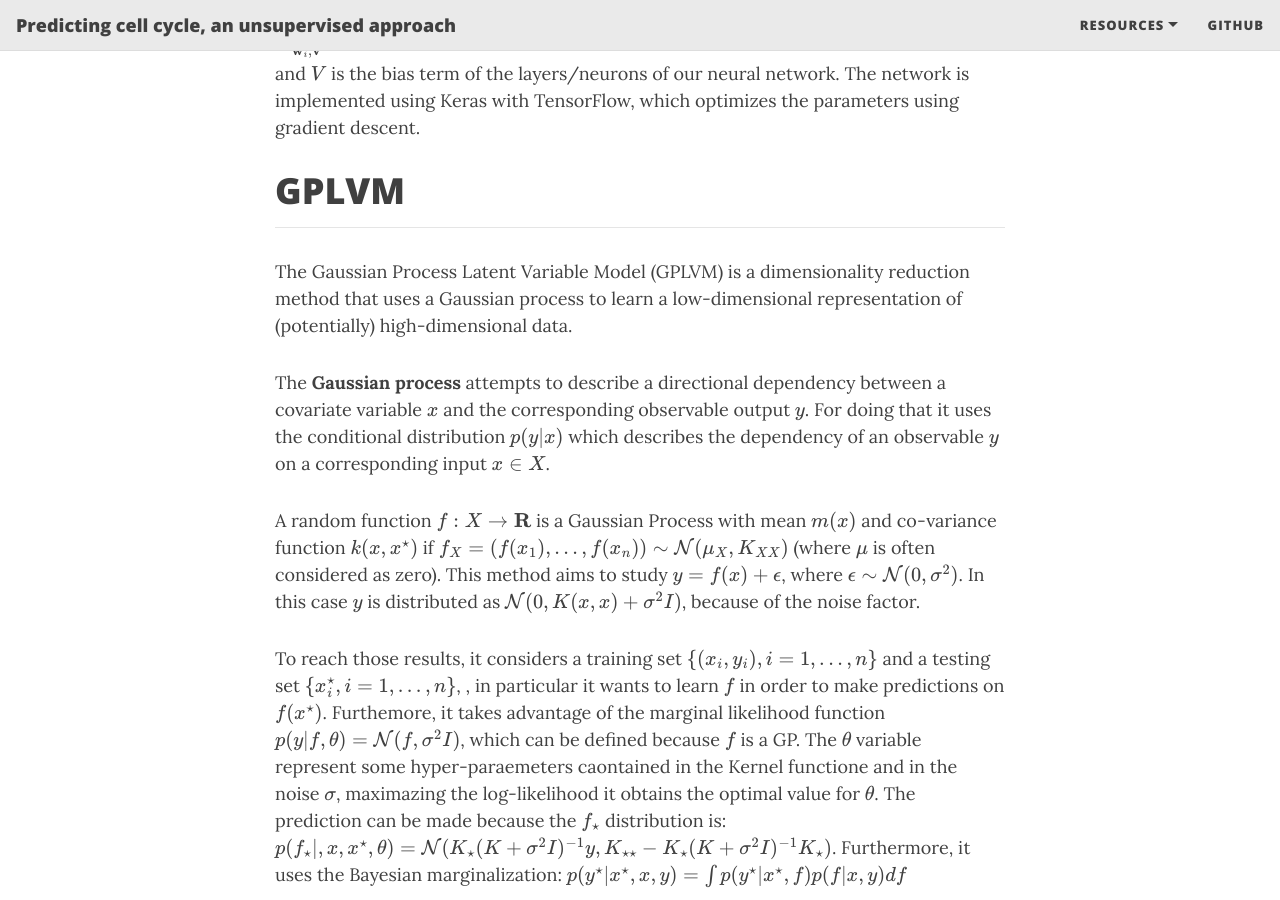
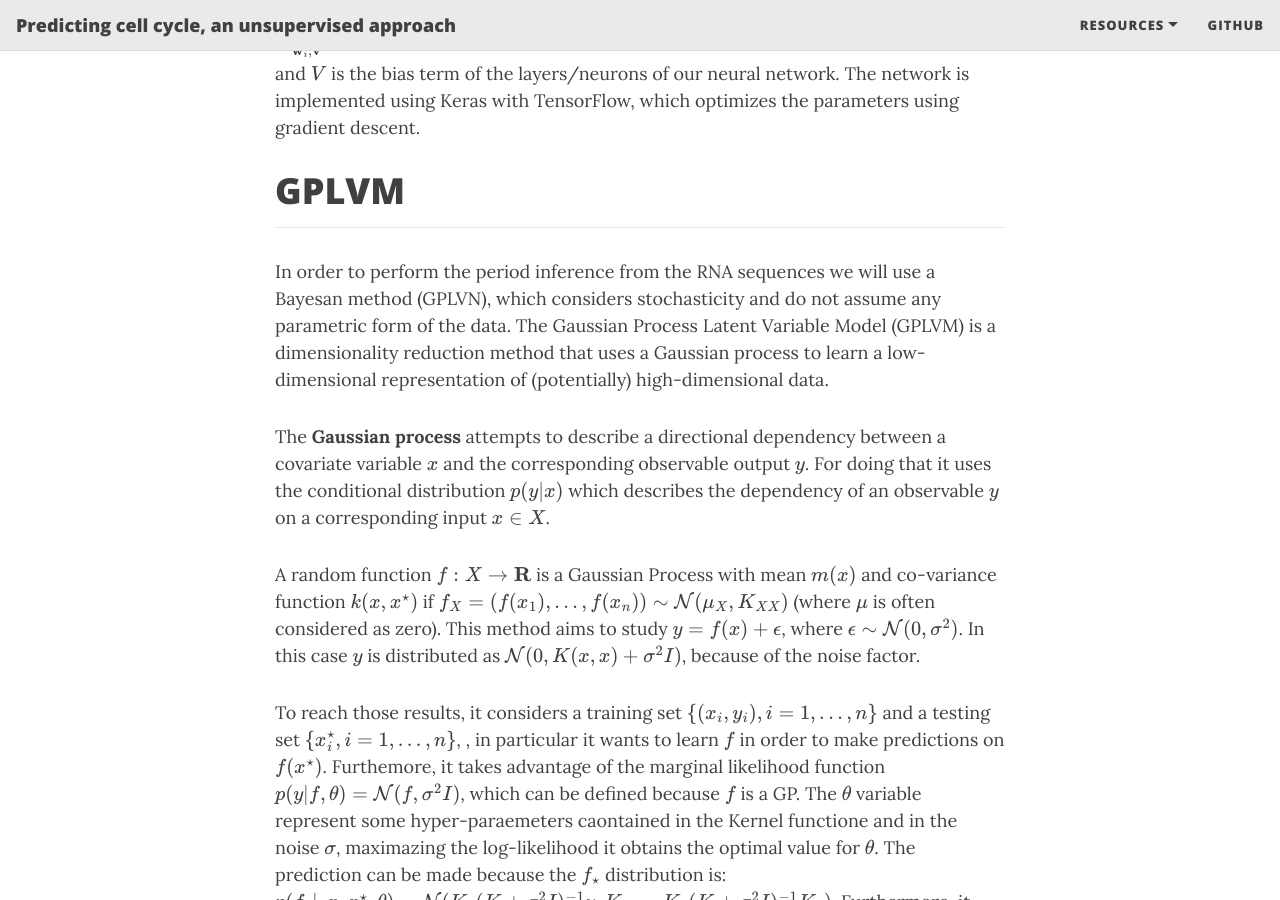
Before and after one commit to lucarossi9/statistical_computation_4, a Jekyll site: the page built from index.md, in a window 1280 px wide and 900 px high, scrolled down 8235 px. Built offline with Jekyll 4.4.1, drawn with Linux system fonts in a browser that asks for light colours; nearby versions of some CDN libraries; formulas are drawn with MathJax 3; the list of posts is cut into pages by our own code.

Commit message:
Update index.md

```diff
--- a/index.md
+++ b/index.md
@@ -104,7 +104,7 @@ $$
 
 #  GPLVM
 --------------------------------
-The Gaussian Process Latent Variable Model (GPLVM) is a dimensionality reduction method that uses a Gaussian process to learn a low-dimensional representation of (potentially) high-dimensional data.
+In order to perform the period inference from the RNA sequences we will use a Bayesan method (GPLVN), which considers stochasticity and do not assume any parametric form of the data. The Gaussian Process Latent Variable Model (GPLVM) is a dimensionality reduction method that uses a Gaussian process to learn a low-dimensional representation of (potentially) high-dimensional data.
 
 The __Gaussian process__ attempts to describe a directional dependency between a covariate variable $$x$$ and the corresponding observable output $$y$$. For doing that it uses the conditional distribution $$p(y\vert x)$$ which describes the dependency of an observable $$y$$ on a corresponding input $$x \in X$$.
 
```
